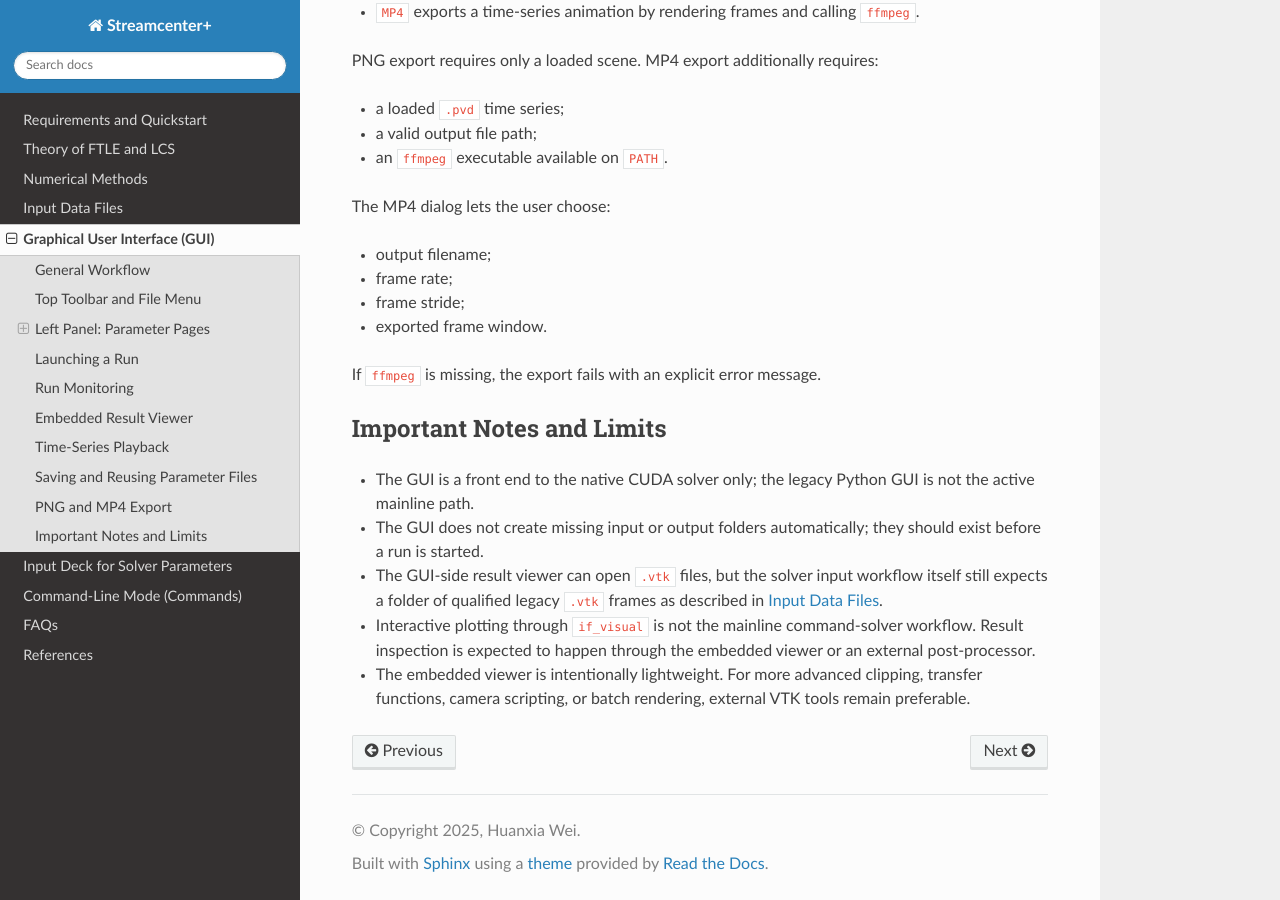
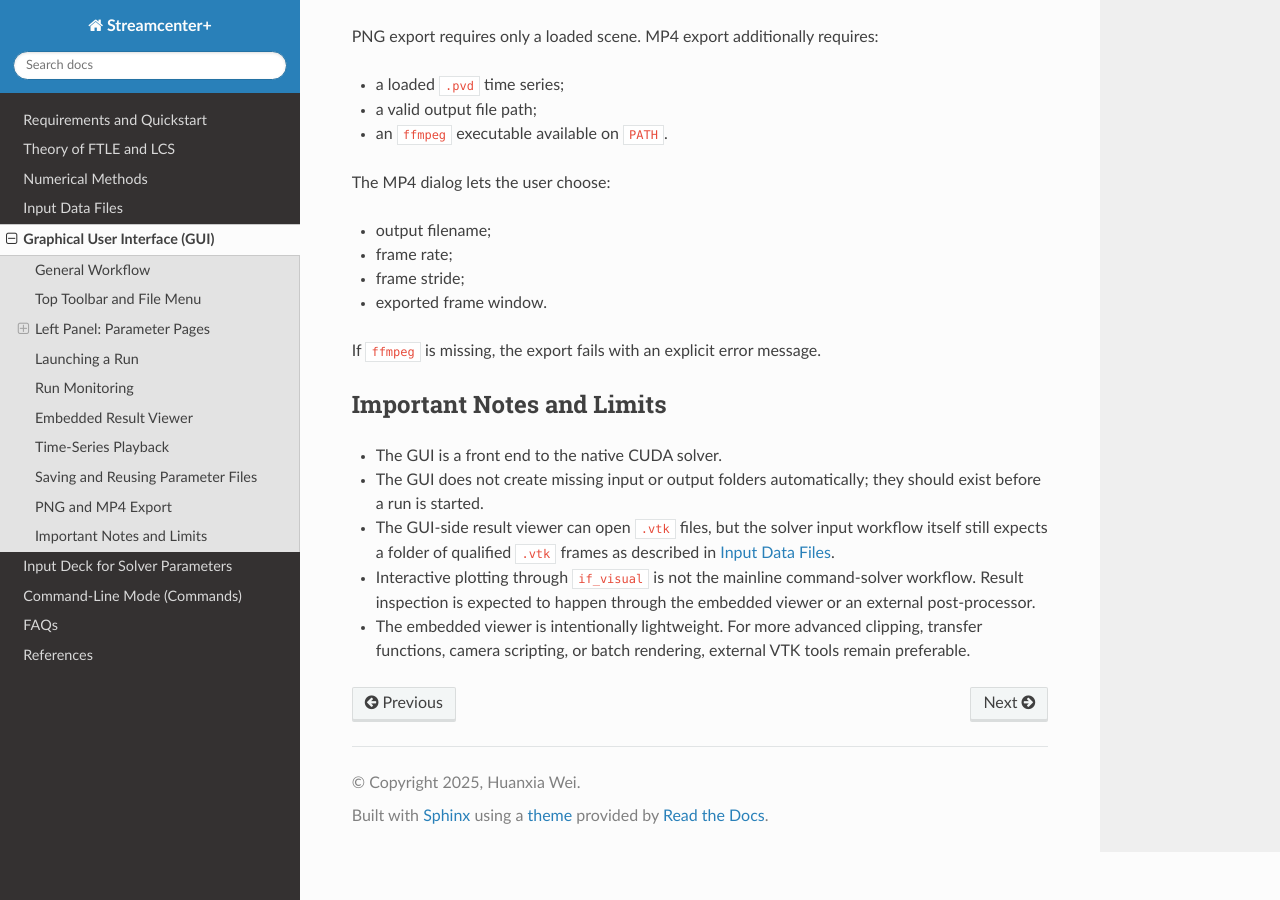
Before and after one commit to hweifluids/Py3DFTLE-Doc, a Sphinx documentation site: the page built from source/5_gui.rst, in a window 1280 px wide and 900 px high, scrolled down 5107 px. Built offline with Sphinx 7.4.7 and the Read the Docs theme 3.1.0, drawn with Linux system fonts in a browser that asks for light colours; some of the changed text lies outside the part shown.

Commit message:
Update 5_gui.rst

```diff
--- a/source/5_gui.rst
+++ b/source/5_gui.rst
@@ -9,8 +9,7 @@
 solver runs, monitoring progress, and previewing FTLE results without typing the full command line
 manually.
 
-Unlike the archived legacy GUI, the current interface no longer offers multiple backends.
-It always launches the native CUDA solver, using the same ``.par``-based workflow described in
+The interface launches the native CUDA solver, using the same ``.par``-based workflow described in
 :ref:`inputdeck` and the same structured-VTK input assumptions described in :ref:`input`.
 
 
@@ -144,8 +143,8 @@
 If the solver executable cannot be found, the GUI reports where it looked and instructs the user to
 build or install the solver first.
 
-At present, the GUI does not launch an alternative Python backend, nor does it expose command-line
-style ad hoc overrides outside the parameter pages.
+The current interaction model is centered on the parameter pages and the native solver workflow,
+instead of ad hoc command-line style overrides.
 
 
 Run Monitoring
@@ -176,7 +175,7 @@
 It can open:
 
 - ``*.vts`` result files;
-- legacy ``*.vtk`` files for general inspection;
+- ``*.vtk`` files for general inspection;
 - ``*.pvd`` collections for time-series browsing.
 
 Once a result is loaded, the viewer shows:
@@ -259,12 +258,11 @@
 Important Notes and Limits
 --------------------------
 
-- The GUI is a front end to the native CUDA solver only; the legacy Python GUI is not the active
-  mainline path.
+- The GUI is a front end to the native CUDA solver.
 - The GUI does not create missing input or output folders automatically; they should exist before a
   run is started.
 - The GUI-side result viewer can open ``.vtk`` files, but the solver input workflow itself still
-  expects a folder of qualified legacy ``.vtk`` frames as described in :ref:`input`.
+  expects a folder of qualified ``.vtk`` frames as described in :ref:`input`.
 - Interactive plotting through ``if_visual`` is not the mainline command-solver workflow. Result
   inspection is expected to happen through the embedded viewer or an external post-processor.
 - The embedded viewer is intentionally lightweight. For more advanced clipping, transfer functions,
```
